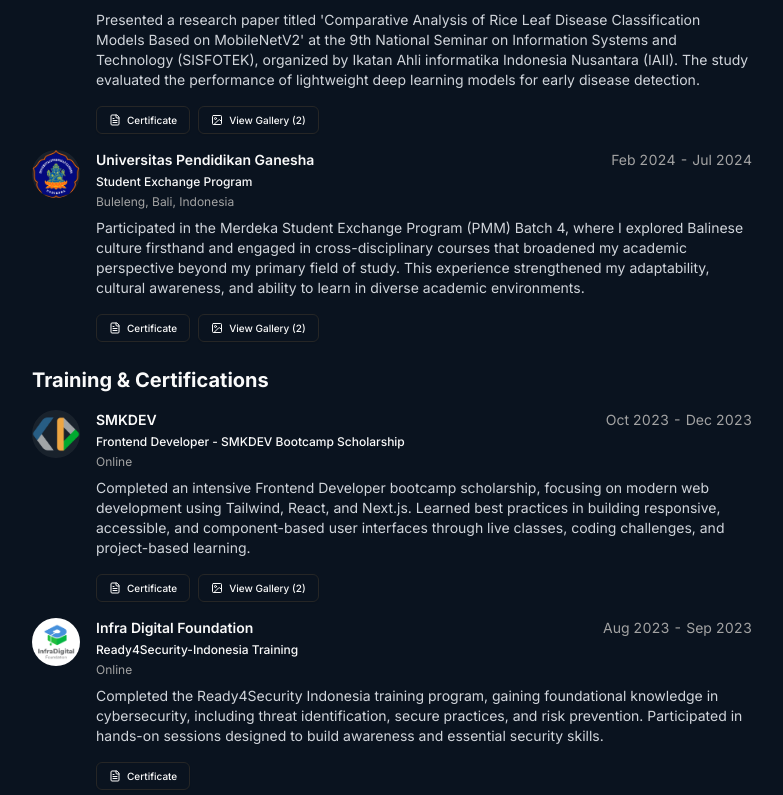
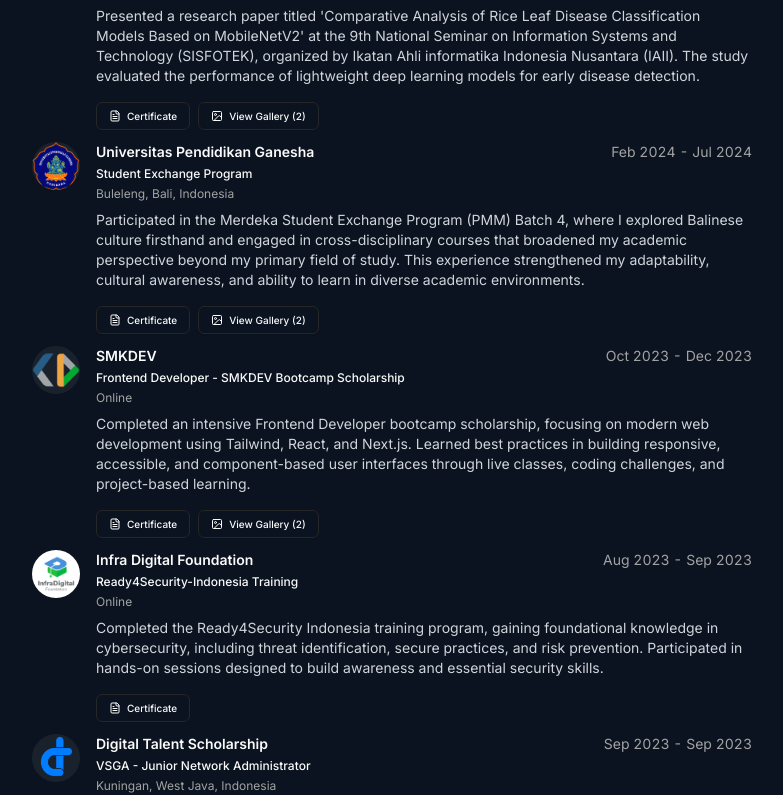
Before and after one commit to azharanggakusuma/portfolio-next, a Next.js app: page / in a window 1280 px wide. Shown: the part 1366-2161 px from the top of the page, without its empty margins (248-1031 px from the left). Built offline with nearby package versions, Linux system fonts and the light colour scheme.

Commit message:
main: Updated

```diff
--- a/src/app/page.tsx
+++ b/src/app/page.tsx
@@ -6,7 +6,7 @@
 import { ProjectCard } from "@/components/project-card";
 import { ResumeCard } from "@/components/resume-card";
 import { EducationCard } from "@/components/education-card";
-import { GroupedAcademicCard } from "@/components/grouped-academic-card";
+import { AcademicCard } from "@/components/academic-card"; // Import komponen AcademicCard
 import { Avatar, AvatarFallback, AvatarImage } from "@/components/ui/avatar";
 import { Badge } from "@/components/ui/badge";
 import { buttonVariants } from "@/components/ui/button";
@@ -43,56 +43,6 @@
   const ACADEMIC_DELAY = BLUR_FADE_DELAY * 11;
   const PROJECTS_DELAY = BLUR_FADE_DELAY * 13;
   const CONTACT_DELAY = BLUR_FADE_DELAY * 15;
-
-  // --- LOGIC PENGELOMPOKAN DATA (Grouping) ---
-
-  // 1. Grouping untuk Trainings
-  const groupedTrainings = DATA.trainings.reduce(
-    (acc, item) => {
-      const existingGroup = acc.find((group) => group.school === item.school);
-      if (existingGroup) {
-        existingGroup.items.push(item);
-      } else {
-        acc.push({
-          school: item.school,
-          logoUrl: item.logoUrl,
-          href: item.href,
-          items: [item],
-        });
-      }
-      return acc;
-    },
-    [] as Array<{
-      school: string;
-      logoUrl: string;
-      href: string;
-      items: (typeof DATA.trainings)[number][];
-    }>
-  );
-
-  // 2. Grouping untuk Academic Experience
-  const groupedAcademicExperience = DATA.academicExperience.reduce(
-    (acc, item) => {
-      const existingGroup = acc.find((group) => group.school === item.school);
-      if (existingGroup) {
-        existingGroup.items.push(item);
-      } else {
-        acc.push({
-          school: item.school,
-          logoUrl: item.logoUrl,
-          href: item.href,
-          items: [item],
-        });
-      }
-      return acc;
-    },
-    [] as Array<{
-      school: string;
-      logoUrl: string;
-      href: string;
-      items: (typeof DATA.academicExperience)[number][];
-    }>
-  );
 
   return (
     <main className="flex flex-col min-h-[100dvh]">
@@ -229,46 +179,29 @@
         </div>
       </section>
 
-      {/* --- ACADEMIC EXPERIENCE SECTION --- */}
-      <section id="academic-experience" className="pt-6">
-        <div className="flex min-h-0 flex-col gap-y-4">
+      {/* --- ACADEMIC ACTIVITIES SECTION --- */}
+      <section id="academic-activities" className="pt-6">
+        <div className="flex min-h-0 flex-col gap-y-3">
           <BlurFade delay={ACADEMIC_DELAY}>
-            <h2 className="text-xl font-bold">Academic Experience</h2>
+            <h2 className="text-xl font-bold">Academic Activities</h2>
           </BlurFade>
 
-          {groupedAcademicExperience.map((group, id) => (
+          {DATA.academicActivities.map((item, id) => (
             <BlurFade
-              key={group.school + id}
+              key={item.school + item.degree + id}
               delay={ACADEMIC_DELAY + id * 0.05}
             >
-              <GroupedAcademicCard
-                school={group.school}
-                logoUrl={group.logoUrl}
-                href={group.href}
-                items={group.items}
-              />
-            </BlurFade>
-          ))}
-        </div>
-      </section>
-
-      {/* --- TRAINING & CERTIFICATES SECTION --- */}
-      <section id="certifications" className="pt-6">
-        <div className="flex min-h-0 flex-col gap-y-4">
-          <BlurFade delay={BLUR_FADE_DELAY * 12}>
-            <h2 className="text-xl font-bold">Training & Certifications</h2>
-          </BlurFade>
-
-          {groupedTrainings.map((group, id) => (
-            <BlurFade
-              key={group.school + id}
-              delay={BLUR_FADE_DELAY * 12 + id * 0.05}
-            >
-              <GroupedAcademicCard
-                school={group.school}
-                logoUrl={group.logoUrl}
-                href={group.href}
-                items={group.items}
+              <AcademicCard
+                logoUrl={item.logoUrl}
+                altText={item.school}
+                title={item.school}
+                subtitle={item.degree}
+                href={item.href}
+                period={`${item.start} - ${item.end}`}
+                description={item.description}
+                location={item.location}
+                certificateUrl={item.certificateUrl}
+                gallery={item.gallery}
               />
             </BlurFade>
           ))}
--- a/src/data/resume.tsx
+++ b/src/data/resume.tsx
@@ -201,7 +201,7 @@
       end: "2020",
     },
   ],
-  academicExperience: [
+  academicActivities: [
     {
       school: "Ikatan Ahli informatika Indonesia Nusantara (IAII)",
       href: "https://sisfotek.org",
@@ -253,22 +253,6 @@
         },
       ],
     },
-    /*{
-      school: "Sejutacita Indonesia",
-      href: "https://sejutacita.id/fmbpi",
-      degree: "Indonesian New Student & Youth Festival 2021",
-      icon: false,
-      logoUrl: "/academic/sejutacita.jpg",
-      start: "27 Aug 2021",
-      end: "29 Aug 2021",
-      location: "Online",
-      description:
-        "Participated in the Indonesian New Student & Youth Festival 2021 (FMBPI), a free online talk show organized by Sejutacita Indonesia. The event aimed to provide insights and inspiration for new university students and high school students across Indonesia through a series of engaging sessions led by expert speakers.",
-      certificateUrl: "",
-      gallery: [],
-    },*/
-  ],
-  trainings: [
     {
       school: "SMKDEV",
       href: "https://www.smk.dev",
```
